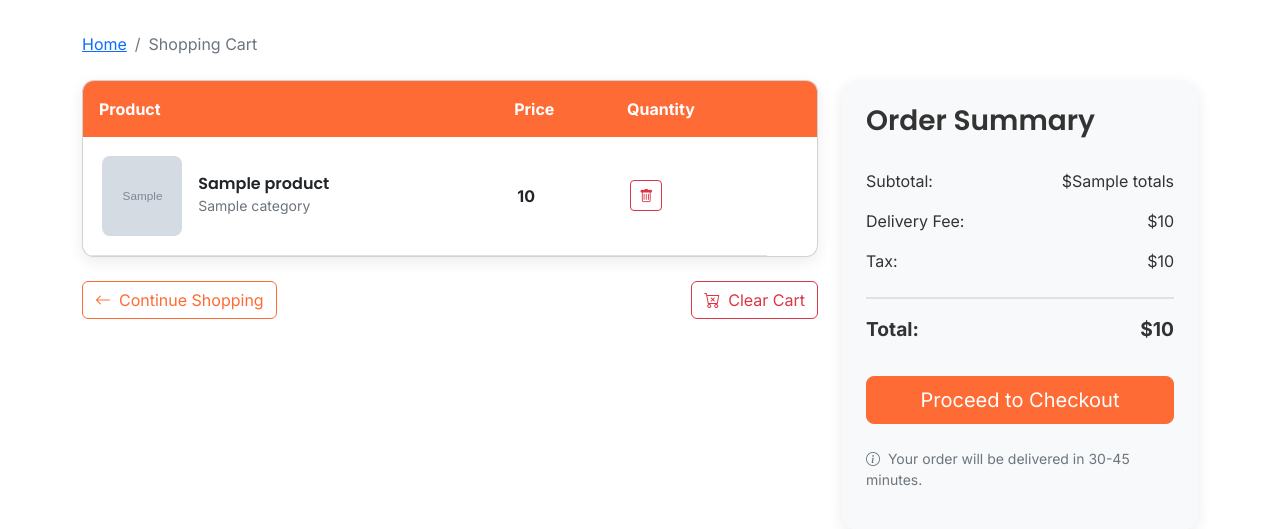
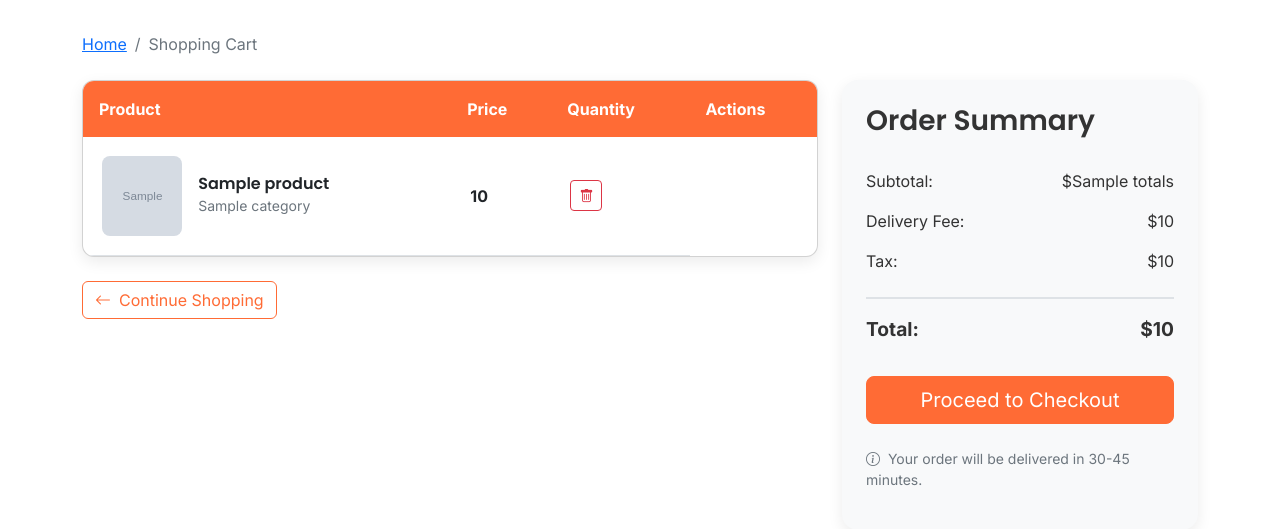
Before and after one commit to SuYeeMyatMoe/ecom, a Django app: template cart/templates/cart_summary.html in a window 1280 px wide. Shown: the part 310-839 px from the top of the page. Run offline with Django 5.2, Linux system fonts and the light colour scheme; the template is opened without the code that fills it: most values are stand-ins (such as "Sample title", 1, 10 or a date in 2020); grey boxes marked "Sample" are stand-in pictures; some libraries are stand-ins or nearby versions.

Commit message:
Cart summary design changes

```diff
--- a/cart/templates/cart_summary.html
+++ b/cart/templates/cart_summary.html
@@ -110,7 +110,7 @@
                                 <th scope="col">Product</th>
                                 <th scope="col">Price</th>
                                 <th scope="col">Quantity</th>
-                                <th scope="col"></th>
+                                <th scope="col">Actions</th>
                             </tr>
                         </thead>
                         <tbody>
@@ -156,12 +156,10 @@
             </div>
 
             <div class="d-flex justify-content-between">
-                <a href="{% url 'home' %}" class="btn btn-outline-primary">
+                <a href="{% url 'foods' %}" class="btn btn-outline-primary">
                     <i class="bi bi-arrow-left me-2"></i>Continue Shopping
                 </a>
-                <a href="" class="btn btn-outline-danger">
-                    <i class="bi bi-cart-x me-2"></i>Clear Cart
-                </a>
+
             </div>
         </div>
 
```
Also changed, not shown: db.sqlite3.
